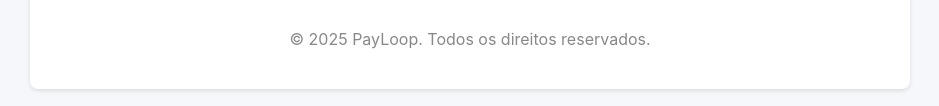
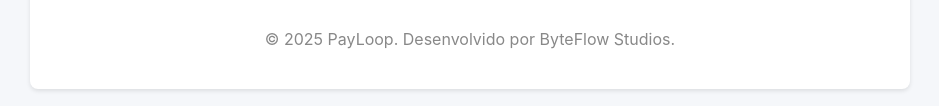
Before and after one commit to glaucodev01/payloop, a plain HTML site: page politica-de-privacidade.html in a window 1280 px wide. Shown: the part 2358-2464 px from the top of the page, without its empty margins (170-1109 px from the left). Drawn offline with Linux system fonts and the light colour scheme.

Commit message:
Update politica-de-privacidade.html

```diff
--- a/politica-de-privacidade.html
+++ b/politica-de-privacidade.html
@@ -140,7 +140,7 @@
         </main>
 
         <footer>
-            <p>&copy; 2025 PayLoop. Todos os direitos reservados. </p>
+            <p>&copy; 2025 PayLoop. Desenvolvido por ByteFlow Studios.</p>
         </footer>
     </div>
 </body>
```
